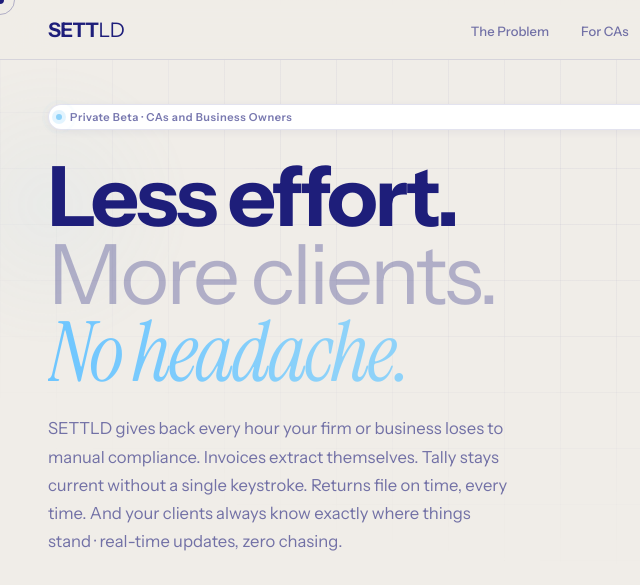
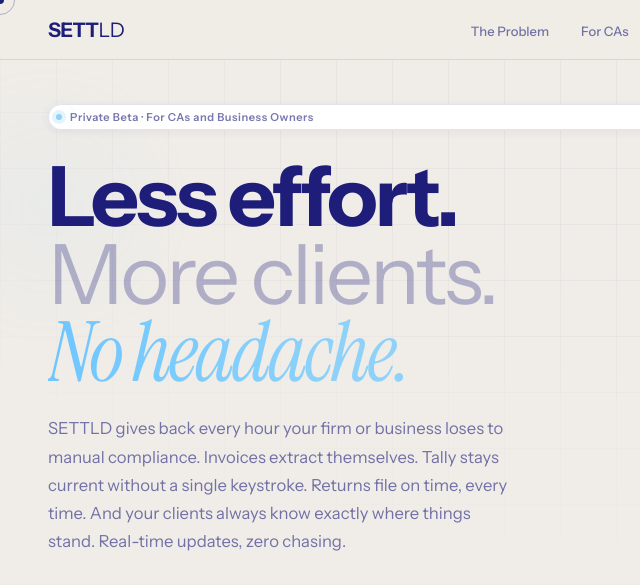
Before and after one commit to SachinKA01/settld-website, a plain HTML site: page index.html in a window 1280 px wide. Shown: the top 585 px of the page, 0-640 px from the left. Drawn offline with Linux system fonts and the light colour scheme.

Commit message:
Update index.html

```diff
--- a/index.html
+++ b/index.html
@@ -831,7 +831,7 @@ footer{
     </div>
 
     <div class="hero-inner">
-      <div class="hero-badge"><span class="badge-pip"></span>Private Beta · CAs and Business Owners</div>
+      <div class="hero-badge"><span class="badge-pip"></span>Private Beta · For CAs and Business Owners</div>
 
       <h1 class="hero-h1">
         Less effort.<br>
@@ -840,7 +840,7 @@ footer{
       </h1>
 
       <p class="hero-sub">
-        SETTLD gives back every hour your firm or business loses to manual compliance. Invoices extract themselves. Tally stays current without a single keystroke. Returns file on time, every time. And your clients always know exactly where things stand · real-time updates, zero chasing.
+        SETTLD gives back every hour your firm or business loses to manual compliance. Invoices extract themselves. Tally stays current without a single keystroke. Returns file on time, every time. And your clients always know exactly where things stand. Real-time updates, zero chasing.
       </p>
 
       <div class="hero-actions">
```
